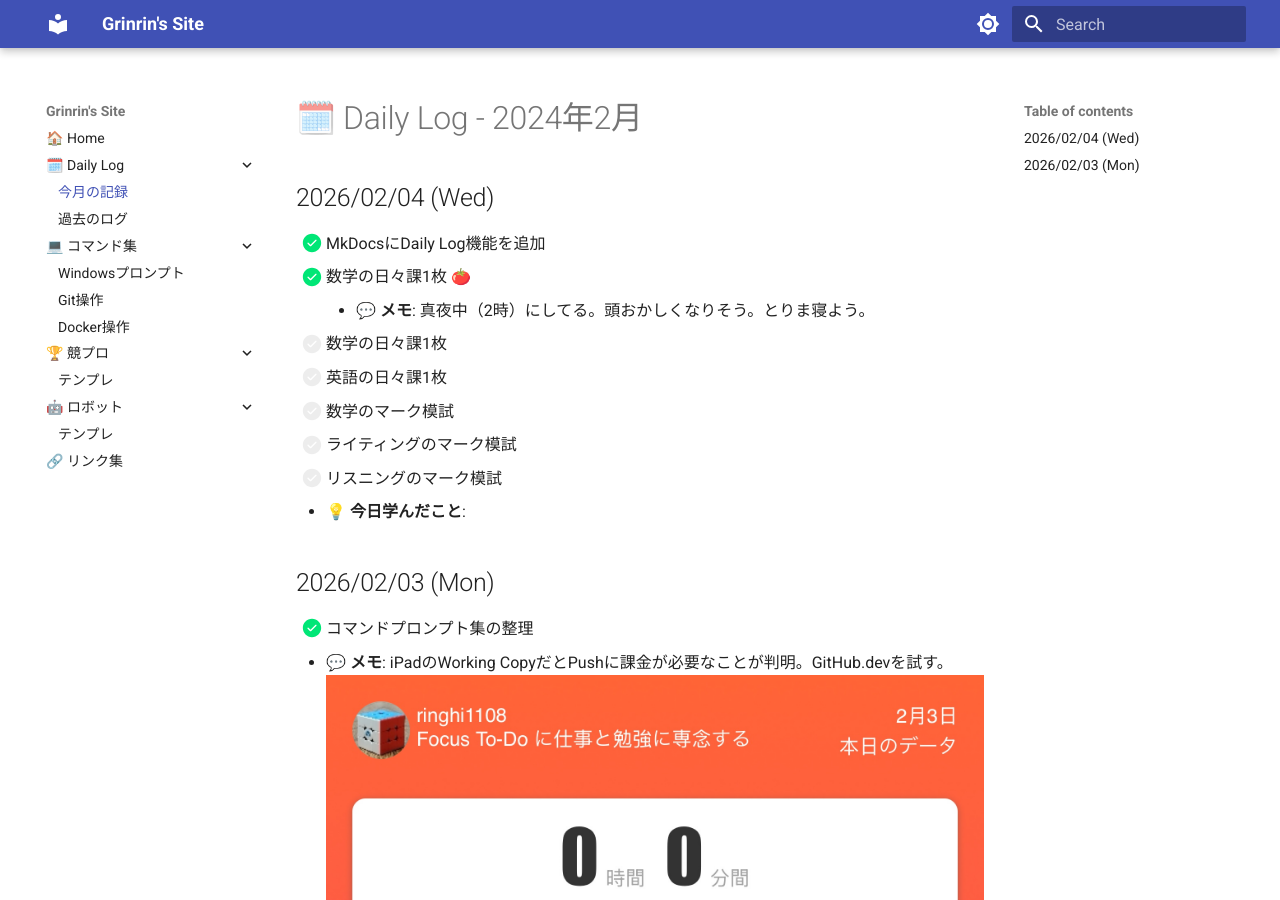
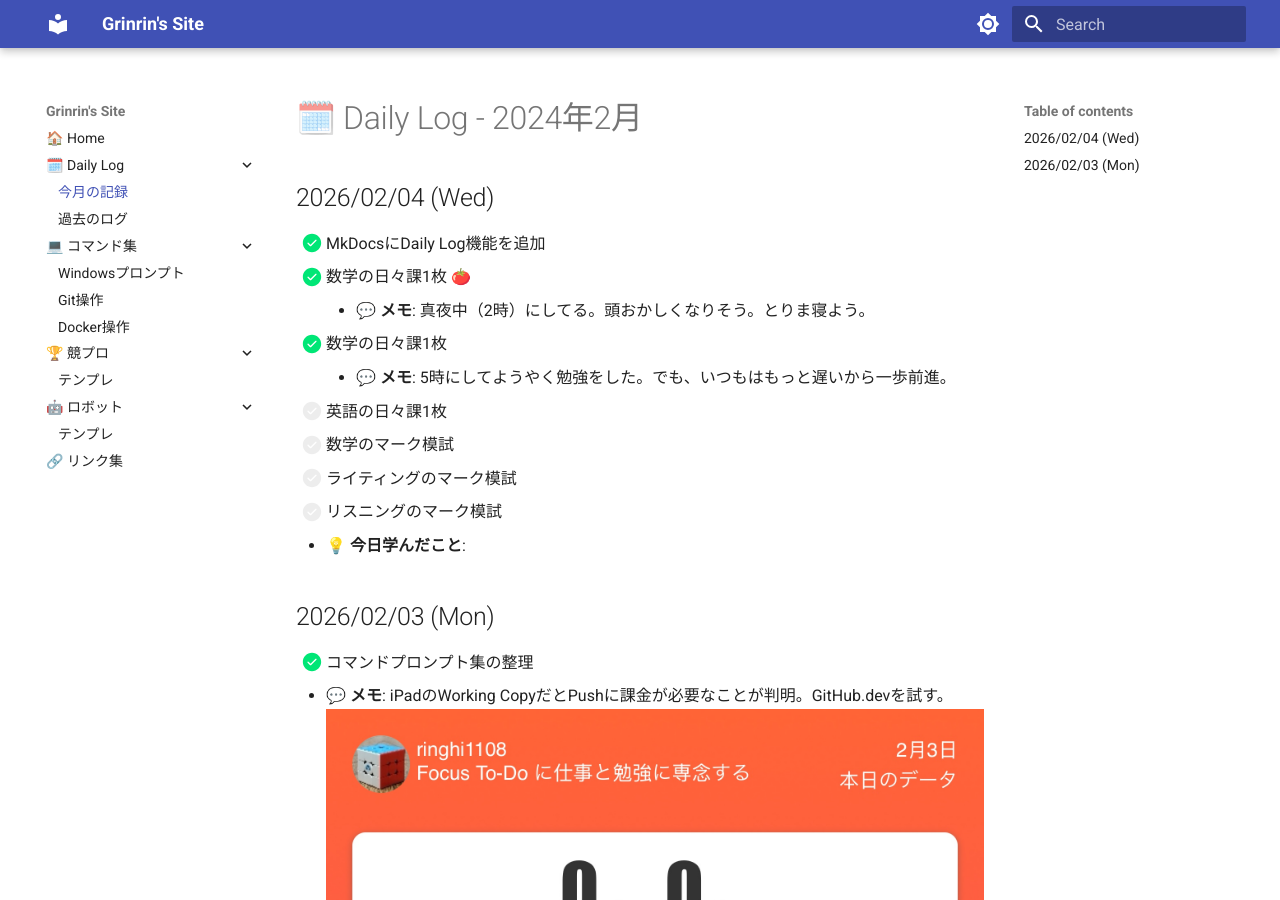
Before and after one commit to Grinrin1108/my-site, an MkDocs documentation site: the page built from docs/daily/2026-02.md, in a window 1280 px wide and 900 px high. Built offline with MkDocs 1.6.1 and Material for MkDocs 9.7.7, drawn with Linux system fonts in a browser that asks for light colours.

Commit message:
2026/02/04 17:06

```diff
--- a/docs/daily/2026-02.md
+++ b/docs/daily/2026-02.md
@@ -4,7 +4,8 @@
 - [x] MkDocsにDaily Log機能を追加
 - [x] 数学の日々課1枚 🍅
     - 💬 **メモ**: 真夜中（2時）にしてる。頭おかしくなりそう。とりま寝よう。
-- [ ] 数学の日々課1枚
+- [x] 数学の日々課1枚
+    - 💬 **メモ**: 5時にしてようやく勉強をした。でも、いつもはもっと遅いから一歩前進。
 - [ ] 英語の日々課1枚
 - [ ] 数学のマーク模試
 - [ ] ライティングのマーク模試
```
